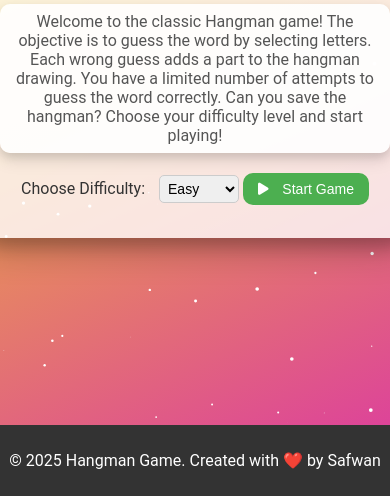
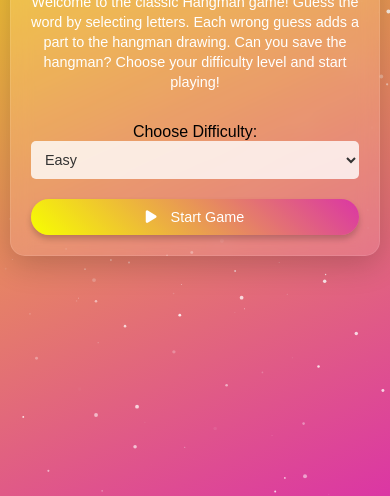
Before and after one commit to Mrghost077/Hangman-js, a plain HTML site: page setup.html in a window 390 px wide. Shown: the part 348-844 px from the top of the page. Drawn offline with Linux system fonts and the light colour scheme.

Commit message:
Enhanced Setup page UI

```diff
--- a/canvas-effects.js
+++ b/canvas-effects.js
@@ -1,13 +1,26 @@
 const canvas = document.getElementById('background-canvas');
 const ctx = canvas.getContext('2d');
-resizeCanvas();
-
-window.addEventListener('resize', resizeCanvas);
+let stars = [];
 
 function resizeCanvas() {
     canvas.width = window.innerWidth;
     canvas.height = window.innerHeight;
+    initializeStars();
     drawBackground();
+}
+
+function initializeStars() {
+    const starCount = 200;
+    stars = [];
+    for (let i = 0; i < starCount; i++) {
+        stars.push({
+            x: Math.random() * canvas.width,
+            y: Math.random() * canvas.height,
+            size: Math.random() * 2,
+            opacity: Math.random(),
+            speed: Math.random() * 0.05,
+        });
+    }
 }
 
 function drawBackground() {
@@ -20,14 +33,26 @@ function drawBackground() {
 }
 
 function drawStars() {
-    const starCount = 100;
-    for (let i = 0; i < starCount; i++) {
-        const x = Math.random() * canvas.width;
-        const y = Math.random() * canvas.height;
-        const size = Math.random() * 2;
-        ctx.fillStyle = '#ffffff';
+    ctx.fillStyle = '#ffffff';
+    stars.forEach(star => {
+        star.opacity += star.speed;
+        if (star.opacity > 1 || star.opacity < 0) {
+            star.speed *= -1;
+        }
+        ctx.globalAlpha = Math.abs(Math.sin(star.opacity));
         ctx.beginPath();
-        ctx.arc(x, y, size, 0, Math.PI * 2);
+        ctx.arc(star.x, star.y, star.size, 0, Math.PI * 2);
         ctx.fill();
-    }
+    });
+    ctx.globalAlpha = 1;
 }
+
+function animate() {
+    ctx.clearRect(0, 0, canvas.width, canvas.height);
+    drawBackground();
+    requestAnimationFrame(animate);
+}
+
+window.addEventListener('resize', resizeCanvas);
+resizeCanvas();
+animate();
--- a/setup.html
+++ b/setup.html
@@ -8,14 +8,11 @@
     <link rel="stylesheet" href="https://cdnjs.cloudflare.com/ajax/libs/font-awesome/6.0.0-beta3/css/all.min.css">
 </head>
 <body>
-    <canvas id="background-canvas"></canvas> <!-- Canvas for background effects -->
-
+    <canvas id="background-canvas"></canvas>
     <div id="setup-frame">
         <h1>Hangman Game</h1>
         <p class="description">
-            Welcome to the classic Hangman game! The objective is to guess the word by selecting letters.
-            Each wrong guess adds a part to the hangman drawing. You have a limited number of attempts to guess the word correctly.
-            Can you save the hangman? Choose your difficulty level and start playing!
+            Welcome to the classic Hangman game! Guess the word by selecting letters. Each wrong guess adds a part to the hangman drawing. Can you save the hangman? Choose your difficulty level and start playing!
         </p>
         <div>
             <label for="difficulty">Choose Difficulty:</label>
@@ -24,20 +21,16 @@
                 <option value="medium">Medium</option>
                 <option value="hard">Hard</option>
             </select>
-            <button id="start-button"><i class="fas fa-play"></i> Start Game</button>
         </div>
+        <button id="start-button"><i class="fas fa-play"></i> Start Game</button>
     </div>
-
-    <script src="canvas-effects.js"></script> <!-- Added script for canvas effects -->
+    <script src="canvas-effects.js"></script>
     <script>
         document.getElementById('start-button').addEventListener('click', function() {
             const difficulty = document.getElementById('difficulty').value;
-            localStorage.setItem('difficulty', difficulty); // Save difficulty to local storage
-            window.location.href = 'game.html'; // Navigate to game page
+            localStorage.setItem('difficulty', difficulty);
+            window.location.href = 'game.html';
         });
     </script>
 </body>
-<footer>
-    <p>&copy; 2025 Hangman Game. Created with ❤️ by Safwan</p>
-</footer>
 </html>
--- a/styles.css
+++ b/styles.css
@@ -1,11 +1,21 @@
+/* General Styles */
 body, html {
     margin: 0;
     padding: 0;
     width: 100%;
     height: 100%;
     overflow: hidden;
+    font-family: 'Poppins', sans-serif;
+    text-align: center;
+    background: linear-gradient(135deg, #f7ff00, #db36a4);
+    display: flex;
+    justify-content: center;
+    align-items: center;
+    position: relative;
+    z-index: 1;
 }
 
+/* Canvas Background */
 canvas {
     position: absolute;
     top: 0;
@@ -15,137 +25,108 @@ canvas {
     z-index: -1;
 }
 
-body {
-    font-family: 'Roboto', sans-serif;
+/* Glass Morphism Effect for Setup Frame */
+#setup-frame {
+    width: 90%;
+    max-width: 500px;
+    padding: 30px;
+    background: rgba(255, 255, 255, 0.1);
+    border-radius: 15px;
+    backdrop-filter: blur(10px);
+    box-shadow: 0 8px 32px rgba(0, 0, 0, 0.2);
+    border: 1px solid rgba(255, 255, 255, 0.1);
     text-align: center;
-    background-color: #f0f0f0;
-    margin: 0;
-    padding: 0;
-    display: flex;
-    flex-direction: column;
-    align-items: center;
-    justify-content: center;
-    min-height: 100vh;
-    position: relative;
+    animation: fadeIn 1s ease-in-out;
     z-index: 1;
 }
 
+/* Title Styling */
 h1 {
+    font-size: 2.5rem;
+    color: dark grey;
+    margin-bottom: 20px;
+    text-shadow: 2px 2px 4px rgba(0, 0, 0, 0.3); /* Add a subtle shadow for depth */
+}
+
+/* Description Styling */
+.description {
+    font-size: 1rem;
+    color: #fff;
+    margin-bottom: 30px;
+    line-height: 1.6;
+}
+
+/* Difficulty Selector Styling */
+select {
+    font-size: 1rem;
+    padding: 10px;
+    border-radius: 5px;
+    border: none;
+    background: rgba(255, 255, 255, 0.8);
     color: #333;
     margin-bottom: 20px;
-    text-shadow: 1px 1px 2px rgba(0, 0, 0, 0.1);
+    width: 100%;
+    max-width: 300px;
+    cursor: pointer;
 }
 
-.description {
-    font-size: 18px;
-    margin-bottom: 20px;
-    padding: 10px 20px;
-    background-color: rgba(255, 255, 255, 0.9);
-    border-radius: 10px;
-    box-shadow: 0 4px 8px rgba(0, 0, 0, 0.1), 0 8px 16px rgba(0, 0, 0, 0.1);
-    color: #555;
+/* Button Styling */
+button {
+    background: linear-gradient(45deg, #f7ff00, #db36a4);
+    border: none;
+    color: white;
+    padding: 12px 24px;
+    font-size: 1rem;
+    border-radius: 25px;
+    cursor: pointer;
+    transition: transform 0.3s, box-shadow 0.3s;
+    box-shadow: 0 4px 6px rgba(0, 0, 0, 0.2);
 }
 
-#setup-frame {
-    width: 90%;
-    max-width: 500px;
-    padding: 20px;
-    background-color: rgba(255, 255, 255, 0.8);
-    border-radius: 10px;
-    box-shadow: 0 8px 16px rgba(0, 0, 0, 0.2), 0 16px 32px rgba(0, 0, 0, 0.2); /* Add shadows */
-    margin: 20px 0;
-    z-index: 1;
-}
-
-label {
-    font-size: 16px;
-    margin-right: 10px;
-    color: #333;
-}
-
-select {
-    font-size: 16px;
-    padding: 5px;
-    border-radius: 5px;
-    border: 1px solid #ccc;
-    margin-bottom: 20px;
-}
-
-button {
-    background-color: #4CAF50;
-    border: none;
-    color: white;
-    padding: 10px 20px;
-    text-align: center;
-    text-decoration: none;
-    display: inline-block;
-    font-size: 16px;
-    cursor: pointer;
-    border-radius: 10px;
-    transition: background-color 0.3s;
+button:hover {
+    transform: translateY(-3px);
+    box-shadow: 0 6px 12px rgba(0, 0, 0, 0.3);
 }
 
 button i {
     margin-right: 10px;
 }
 
-button:hover {
-    background-color: #45a049;
-}
-
-button#main-page-button {
-    background-color: #007bff; /* Blue background */
-    border: none;
-    color: white;
-    padding: 10px 20px;
-    text-align: center;
-    text-decoration: none;
-    display: inline-block;
-    font-size: 16px;
-    cursor: pointer;
-    border-radius: 10px;
-    transition: background-color 0.3s;
-}
-
-button#main-page-button i {
-    margin-right: 10px;
-}
-
-button#main-page-button:hover {
-    background-color: #0056b3; /* Darker blue on hover */
-}
-
-
+/* Game Frame Styling */
 #game-frame {
     width: 95%;
-    max-width: 550px; /* Increased max-width for portrait orientation */
+    max-width: 550px;
     padding: 20px;
     background-color: rgba(255, 255, 255, 0.9);
     border-radius: 10px;
-    box-shadow: 0 8px 16px rgba(0, 0, 0, 0.2), 0 16px 32px rgba(0, 0, 0, 0.2); /* Add shadows */
+    box-shadow: 0 8px 16px rgba(0, 0, 0, 0.2), 0 16px 32px rgba(0, 0, 0, 0.2);
     margin: 20px 0;
 }
 
+/* Score Container */
 #score-container {
     margin: 10px;
     font-size: 20px;
 }
 
+/* Hangman Frame */
 #hangman-frame {
-    width: calc(100% - 20px); /* Full width with margin */
+    width: calc(100% - 20px);
     border: 2px solid #333;
     padding: 10px;
-    margin: 10px 0; /* Center with margin */
+    margin: 10px 0;
     background-color: #fff;
     box-shadow: 0 4px 8px rgba(0, 0, 0, 0.1);
 }
 
+/* Hangman ASCII Art */
 #hangman-container {
-    font-family: 'Courier New', Courier, monospace; /* Monospace font for ASCII art */
-    text-align: left; /* Align content to the left */
-    transition: background-color 0.3s; /* Smooth transition for background color */
+    font-family: 'Courier New', Courier, monospace;
+    text-align: left;
+    transition: background-color 0.3s;
 }
 
+/* Word Container */
 #word-container {
     font-size: 24px;
     margin: 20px;
@@ -153,9 +134,10 @@ button#main-page-button:hover {
     background-color: #fff;
     border: 1px solid #ccc;
     border-radius: 5px;
-    box-shadow: 0 4px 8px rgba(0, 0, 0, 0.2); /* Add shadows */
+    box-shadow: 0 4px 8px rgba(0, 0, 0, 0.2);
 }
 
+/* Keyboard Container */
 #keyboard-container {
     margin: 20px;
     display: flex;
@@ -166,7 +148,7 @@ button#main-page-button:hover {
 .keyboard-row {
     display: flex;
     justify-content: center;
-    flex-wrap: nowrap; /* Prevent wrapping of keys */
+    flex-wrap: nowrap;
     margin: 5px 0;
 }
 
@@ -176,7 +158,7 @@ button#main-page-button:hover {
     margin: 5px;
     font-size: 18px;
     cursor: pointer;
-    background-color: #007bff; /* Blue keyboard */
+    background-color: #007bff;
     color: white;
     border: 1px solid #999;
     border-radius: 5px;
@@ -192,71 +174,129 @@ button#main-page-button:hover {
     cursor: not-allowed;
 }
 
+/* Message Styling */
 #message {
     margin-top: 20px;
     font-size: 18px;
     color: red;
 }
 
+/* End Frame Styling */
 #end-frame {
     width: 90%;
     max-width: 500px;
     padding: 20px;
     background-color: rgba(255, 255, 255, 0.9);
     border-radius: 10px;
-    box-shadow: 0 8px 16px rgba(0, 0, 0, 0.2), 0 16px 32px rgba(0, 0, 0, 0.2); /* Add shadows */
+    box-shadow: 0 8px 16px rgba(0, 0, 0, 0.2), 0 16px 32px rgba(0, 0, 0, 0.2);
     margin: 20px 0;
     z-index: 1;
 }
 
-#score-container, #message-container, #button-container {
-    margin-bottom: 20px;
+/* Footer Styling */
+footer {
+    width: 100%;
+    padding: 10px 0;
+    background-color: #333;
+    color: white;
+    text-align: center;
+    position: absolute;
+    bottom: 0;
 }
 
-@media (max-width: 600px) {
-    #setup-frame, #game-frame, #end-frame {
+/* Animation for Setup Frame */
+@keyframes fadeIn {
+    from {
+        opacity: 0;
+        transform: translateY(20px);
+    }
+    to {
+        opacity: 1;
+        transform: translateY(0);
+    }
+}
+
+/* Mobile Responsive Styles */
+@media (max-width: 768px) {
+    /* Adjust canvas size for mobile */
+    canvas {
+        width: 100%;
+        height: 100%;
+    }
+
+    /* Make the setup frame full width on mobile */
+    #setup-frame {
+        width: 95%;
+        max-width: none;
+        padding: 20px;
+        margin: 10px;
+    }
+
+    /* Adjust title font size for mobile */
+    h1 {
+        font-size: 2rem;
+    }
+
+    /* Adjust description font size for mobile */
+    .description {
+        font-size: 0.9rem;
+        line-height: 1.4;
+    }
+
+    /* Make the difficulty selector full width on mobile */
+    select {
         width: 100%;
         max-width: none;
-        margin: 10px 0;
-        padding: 15px;
+        font-size: 0.9rem;
     }
 
-    .description {
-        font-size: 16px;
-        padding: 8px;
+    /* Adjust button size for mobile */
+    button {
+        width: 100%;
+        padding: 10px;
+        font-size: 0.9rem;
     }
 
-    select {
-        font-size: 14px;
-        padding: 4px;
+    /* Adjust game frame for mobile */
+    #game-frame {
+        width: 95%;
+        max-width: none;
+        padding: 10px;
     }
 
-    button {
-        padding: 8px 15px;
+    /* Adjust hangman drawing size for mobile */
+    #hangman-container {
         font-size: 14px;
     }
 
-    #score-container, #hangman-frame, #word-container, #keyboard-container, #message {
-        font-size: 16px;
+    /* Adjust word container font size for mobile */
+    #word-container {
+        font-size: 1.2rem;
+        margin: 10px;
+        padding: 5px;
+    }
+
+    /* Adjust keyboard layout for mobile */
+    .keyboard-row {
+        flex-wrap: wrap;
     }
 
     .key {
-        font-size: 16px;
-        padding: 8px;
+        padding: 8px 12px;
+        font-size: 0.9rem;
+        margin: 3px;
     }
 
-    .keyboard-row {
-        flex-wrap: wrap; /* Allow wrapping on smaller screens */
+    /* Adjust message font size for mobile */
+    #message {
+        font-size: 1rem;
+        margin-top: 10px;
     }
 
-    footer {
-        width: 100%;
-        padding: 10px 0;
-        background-color: #333;
-        color: white;
-        text-align: center;
-        position: absolute;
-        bottom: 0;
+    /* Adjust end frame for mobile */
+    #end-frame {
+        width: 95%;
+        max-width: none;
+        padding: 20px;
     }
-
 }
```
